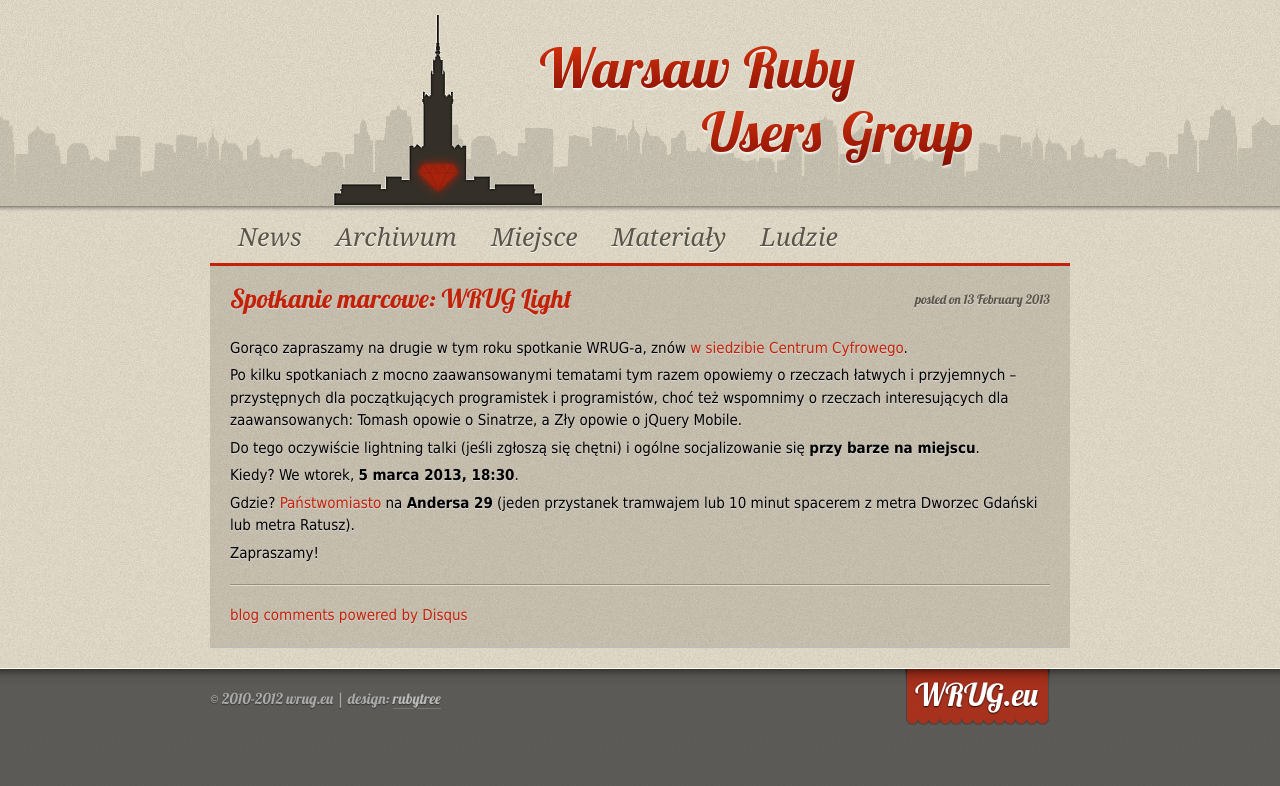
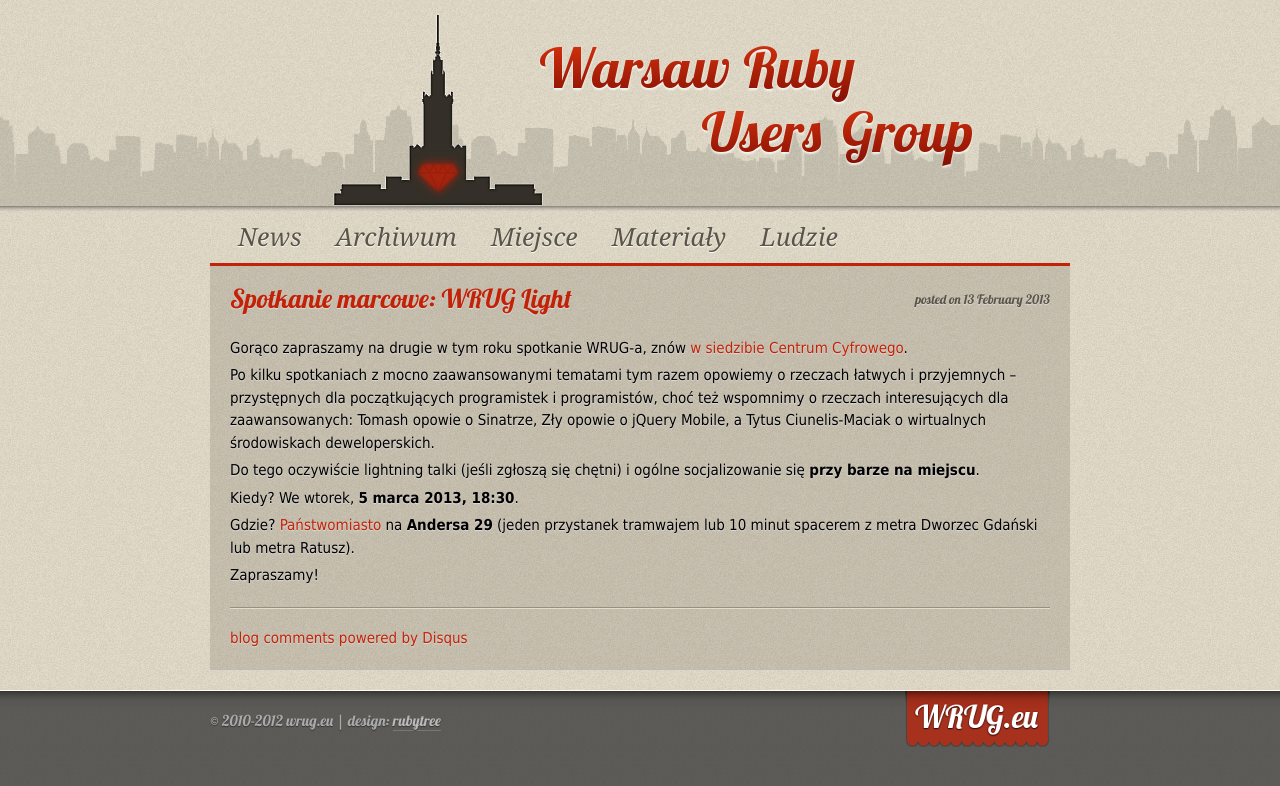
Before and after one commit to wrug/wrug.eu, a Jekyll site: the page built from _posts/2013-02-13-spotkanie-marcowe.md, in a window 1280 px wide. Shown: the top 786 px of the page. Built offline with Jekyll 4.4.1, drawn with Linux system fonts in a browser that asks for light colours; comment, search, counter and statistics services are not loaded.

Commit message:
add a third March talk

```diff
--- a/_posts/2013-02-13-spotkanie-marcowe.md
+++ b/_posts/2013-02-13-spotkanie-marcowe.md
@@ -10,7 +10,8 @@
 opowiemy o rzeczach łatwych i przyjemnych – przystępnych dla
 początkujących programistek i programistów, choć też wspomnimy
 o rzeczach interesujących dla zaawansowanych: Tomash opowie
-o Sinatrze, a Zły opowie o jQuery Mobile.
+o Sinatrze, Zły opowie o jQuery Mobile, a Tytus Ciunelis-Maciak
+o wirtualnych środowiskach deweloperskich.
 
 Do tego oczywiście lightning talki (jeśli zgłoszą się
 chętni) i ogólne socjalizowanie się **przy barze na miejscu**.
```
